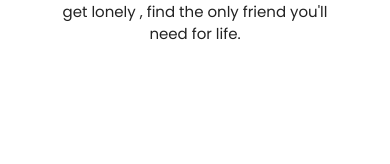
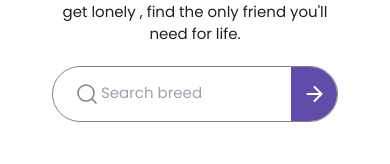
Before and after one commit to arkmadj/vue-dog-ceo, a Vue app: page / in a window 390 px wide. Shown: the part 281-445 px from the top of the page. Built offline with nearby package versions, Linux system fonts and the light colour scheme; no server answers; a web font is replaced by a local one.

Commit message:
Added search functionality

```diff
--- a/src/components/HeroSection.vue
+++ b/src/components/HeroSection.vue
@@ -6,7 +6,7 @@
 			Find your next best friend
 		</h1>
 		<p
-			class="text-[#222222] font-poppins w-[278px] md:w-[609px] text-center mb-2 md:mb-5 animate-slide-in"
+			class="text-[#222222] font-poppins w-[278px] md:w-[609px] text-center mb-5 animate-slide-in"
 		>
 			We understand that adulting can get lonely
 			<span class="hidden md:inline">
@@ -16,14 +16,14 @@
 			<span class="md:hidden">, find the only friend you'll need for life.</span>
 		</p>
 		<div
-			class="border border-[#828282] rounded-full items-center h-14 w-[586px] justify-between pl-6 gap-1 focus-within:border-[#624CAB] focus-within:ring-[#624CAB] focus-within:ring-1 animate-slide-in-delay opacity-0 md:flex hidden"
+			class="border border-[#828282] rounded-full items-center h-14 md:w-[586px]  w-[286px] justify-between pl-6 gap-1 focus-within:border-[#624CAB] focus-within:ring-[#624CAB] focus-within:ring-1 animate-slide-in-delay opacity-0 flex"
 		>
 			<i>
 				<SearchIcon />
 			</i>
-			<input class="w-full focus:outline-none" placeholder="Search breed" />
+			<input v-model="searchTerm" class="w-full focus:outline-none" placeholder="Search breed" @keypress.enter="handleSearch"/>
 			<i
-				class="bg-[#624CAB] h-full overflow-hidden w-16 rounded-r-full grid place-items-center"
+				class="bg-[#624CAB] h-full overflow-hidden w-16 rounded-r-full grid place-items-center cursor-pointer hover:bg-[#53428a]" @click="handleSearch"
 			>
 				<ArrowRightIcon />
 			</i>
@@ -32,6 +32,15 @@
 </template>
 
 <script setup>
+import { ref } from "vue";
 import ArrowRightIcon from "./icons/IconArrowRight.vue";
 import SearchIcon from "./icons/IconSearch.vue";
+
+const searchTerm = ref("")
+
+const emit = defineEmits(['search'])
+
+const handleSearch = () => {
+	emit('search', searchTerm.value.toLowerCase())
+}
 </script>
```
